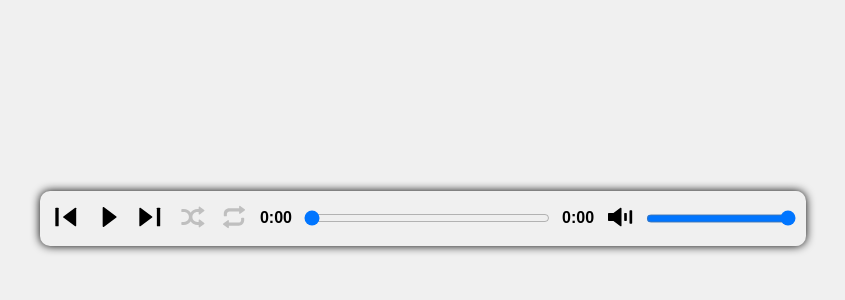
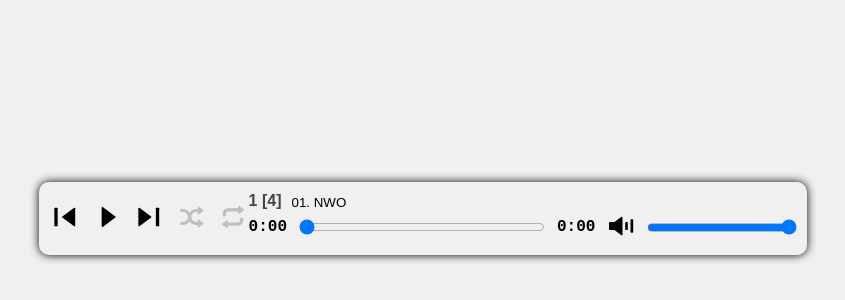
Before and after one commit to darqus/svelte-audio-player, a Svelte app: page / in a window 1280 px wide. Shown: the part 214-514 px from the top of the page, without its empty margins (217-1062 px from the left). Built offline with nearby package versions, Linux system fonts and the light colour scheme.

Commit message:
add track-name

```diff
--- a/src/components/AudioPlayer.svelte
+++ b/src/components/AudioPlayer.svelte
@@ -175,6 +175,13 @@
     </button>
   </div>
 
+  <div class="track-info">
+    <div class="track-name">
+      <strong>{currentTrackIndex + 1} [{tracks.length}]</strong>
+      <small>{tracks[currentTrackIndex].title}</small>
+    </div>
+
+    <div class="track-ranges">
       <div class="progress-control">
         <div class="current-time">
           <span>{formatTime(currentTime)}</span>
@@ -199,10 +206,14 @@
             {viewBox}
           >
             <path
-          d={isMuted || volume == 0 ? paths.muteSpeaker : paths.volumeSpeaker}
+              d={isMuted || volume == 0
+                ? paths.muteSpeaker
+                : paths.volumeSpeaker}
             ></path>
             <path
-          d={isMuted || volume == 0 ? paths.muteClose : paths.volumeLeftLine}
+              d={isMuted || volume == 0
+                ? paths.muteClose
+                : paths.volumeLeftLine}
             ></path>
             {#if !isMuted && volume != 0}
               <path d={paths.volumeRightLine}></path>
@@ -218,6 +229,8 @@
           value={volume}
           on:input={changeVolume}
         />
+      </div>
+    </div>
   </div>
 </div>
 
@@ -237,7 +250,34 @@
     padding: var(--gap);
     box-shadow: 0 0 10px var(--box-shadow-color);
     display: grid;
-    grid-template-columns: auto 1fr auto;
+    /* gap: var(--gap); */
+    grid-template-columns: 1fr;
+    grid-template-rows: auto auto auto;
+  }
+
+  .track-info {
+    display: grid;
+    grid-template-rows: auto 1fr;
+  }
+
+  .track-name {
+    display: grid;
+    grid-template-columns: auto 1fr;
+    font-size: 1rem;
+    white-space: nowrap;
+    overflow: hidden;
+    text-overflow: ellipsis;
+    gap: var(--gap);
+    align-items: end;
+  }
+
+  .track-name strong {
+    color: #444;
+  }
+
+  .track-ranges {
+    display: grid;
+    grid-template-columns: auto auto;
     gap: var(--gap);
   }
 
@@ -275,7 +315,7 @@
 
   .progress-control {
     display: grid;
-    grid-template-columns: 1fr minmax(200px, 250px) 1fr;
+    grid-template-columns: 1fr minmax(80px, 120px) 1fr;
     align-items: center;
     gap: var(--gap);
   }
@@ -284,6 +324,7 @@
   .progress-control .duration-time {
     font-size: 1rem;
     font-weight: bold;
+    font-family: monospace;
   }
 
   .volume-control {
@@ -312,14 +353,13 @@
     margin: 0;
   }
 
-  @media (max-width: 600px) {
+  @media (min-width: 600px) {
     .audio-player {
-      grid-template-columns: 1fr;
-      grid-template-rows: auto auto auto;
+      grid-template-columns: auto 1fr;
     }
 
     .progress-control {
-      grid-template-columns: 1fr minmax(80px, 120px) 1fr;
+      grid-template-columns: 1fr minmax(200px, 250px) 1fr;
     }
   }
 </style>
```
Also changed, not shown: public/build/bundle.css, public/build/bundle.js. Lines whose indentation alone changed are shown as unchanged.
